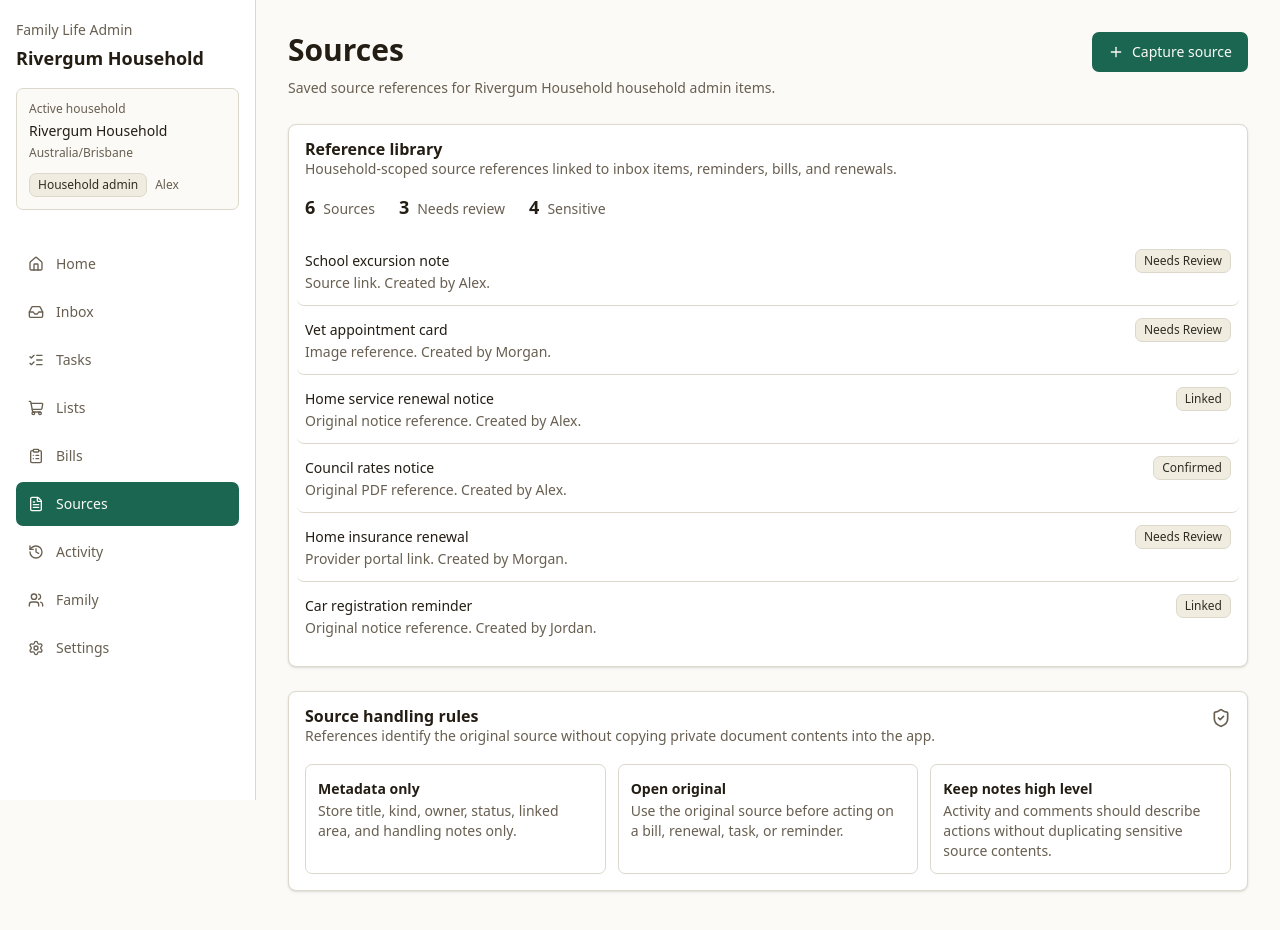
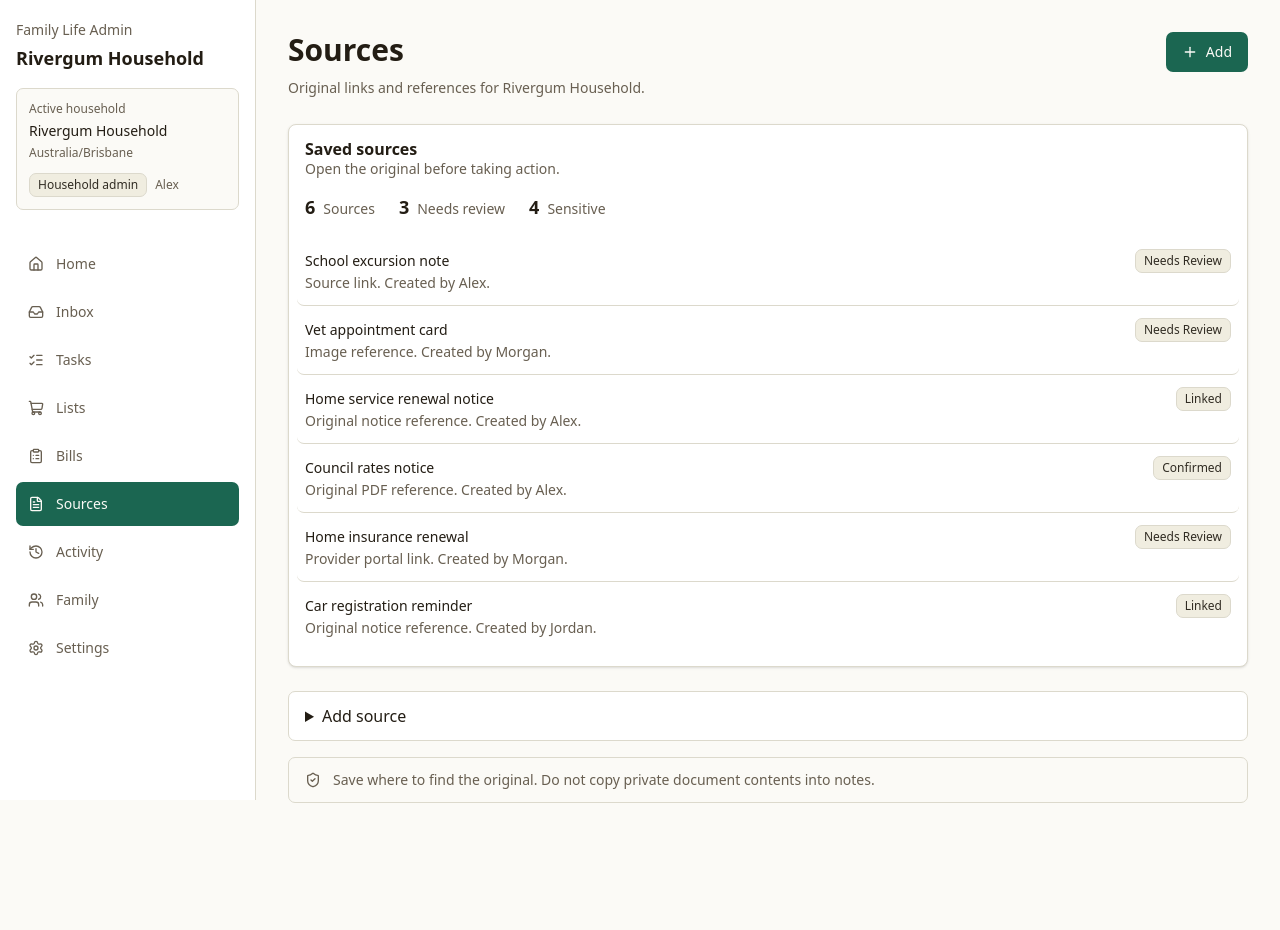
Before and after one commit to LatinMaestro/Life-Admin, a Next.js app: page /sources in a window 1280 px wide. After the commit the page ends 843 px from the top, so only its background shows below. Built offline with nearby package versions, Linux system fonts and the light colour scheme.

Commit message:
Connect and simplify source capture [skip ci]

```diff
--- a/src/app/(workspace)/sources/page.tsx
+++ b/src/app/(workspace)/sources/page.tsx
@@ -1,64 +1,40 @@
-import Link from "next/link";
 import { Plus, ShieldCheck } from "lucide-react";
-import { buttonVariants } from "@/components/ui/button";
-import { Card, CardContent, CardDescription, CardHeader, CardTitle } from "@/components/ui/card";
 import { PageHeader } from "@/components/page-header";
 import { ReadModelSummary } from "@/components/read-model-summary";
+import { SourceCapture } from "@/components/source-capture";
+import { buttonVariants } from "@/components/ui/button";
 import { getSourceReferencesReadModel } from "@/lib/server/module-read-models";
 
 export default async function SourcesPage() {
-  const sourceReferences = await getSourceReferencesReadModel();
+  const sources = await getSourceReferencesReadModel();
 
   return (
     <>
       <PageHeader
         title="Sources"
-        description={`Saved source references for ${sourceReferences.household.name} household admin items.`}
+        description={`Original links and references for ${sources.household.name}.`}
         action={
-          <Link href="/inbox" className={buttonVariants()}>
+          <a href="#source-capture" className={buttonVariants()}>
             <Plus className="h-4 w-4" aria-hidden="true" />
-            Capture source
-          </Link>
+            Add
+          </a>
         }
       />
 
       <ReadModelSummary
-        title="Reference library"
-        description="Household-scoped source references linked to inbox items, reminders, bills, and renewals."
-        counts={sourceReferences.counts}
-        rows={sourceReferences.rows}
-        emptyLabel="No source references have been captured for this household yet."
-        actionHref="/inbox"
-        actionLabel="Capture source"
+        title="Saved sources"
+        description="Open the original before taking action."
+        counts={sources.counts}
+        rows={sources.rows}
+        emptyLabel="No sources saved yet."
       />
 
-      <Card className="mt-6">
-        <CardHeader>
-          <div className="flex items-start justify-between gap-3">
-            <div>
-              <CardTitle>Source handling rules</CardTitle>
-              <CardDescription>References identify the original source without copying private document contents into the app.</CardDescription>
-            </div>
-            <ShieldCheck className="h-5 w-5 text-muted-foreground" aria-hidden="true" />
-          </div>
-        </CardHeader>
-        <CardContent>
-          <div className="grid gap-3 md:grid-cols-3">
-            <div className="rounded-md border p-3">
-              <p className="text-sm font-semibold leading-6">Metadata only</p>
-              <p className="text-sm leading-5 text-muted-foreground">Store title, kind, owner, status, linked area, and handling notes only.</p>
-            </div>
-            <div className="rounded-md border p-3">
-              <p className="text-sm font-semibold leading-6">Open original</p>
-              <p className="text-sm leading-5 text-muted-foreground">Use the original source before acting on a bill, renewal, task, or reminder.</p>
-            </div>
-            <div className="rounded-md border p-3">
-              <p className="text-sm font-semibold leading-6">Keep notes high level</p>
-              <p className="text-sm leading-5 text-muted-foreground">Activity and comments should describe actions without duplicating sensitive source contents.</p>
-            </div>
-          </div>
-        </CardContent>
-      </Card>
+      <SourceCapture />
+
+      <div className="mt-4 flex items-start gap-3 rounded-md border px-4 py-3 text-sm text-muted-foreground">
+        <ShieldCheck className="mt-0.5 h-4 w-4 shrink-0" aria-hidden="true" />
+        <p>Save where to find the original. Do not copy private document contents into notes.</p>
+      </div>
     </>
   );
 }
```
